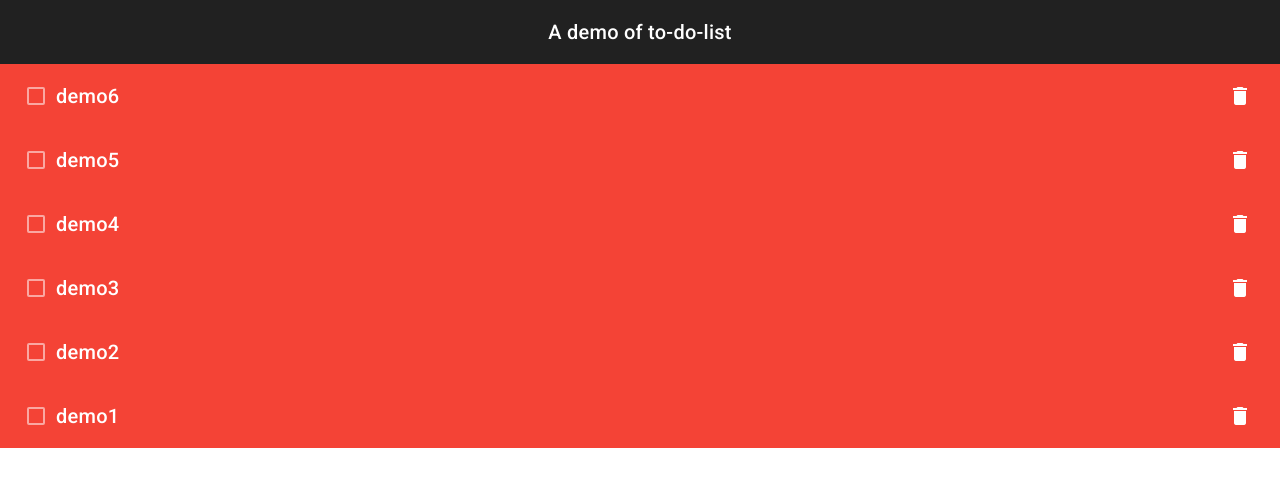
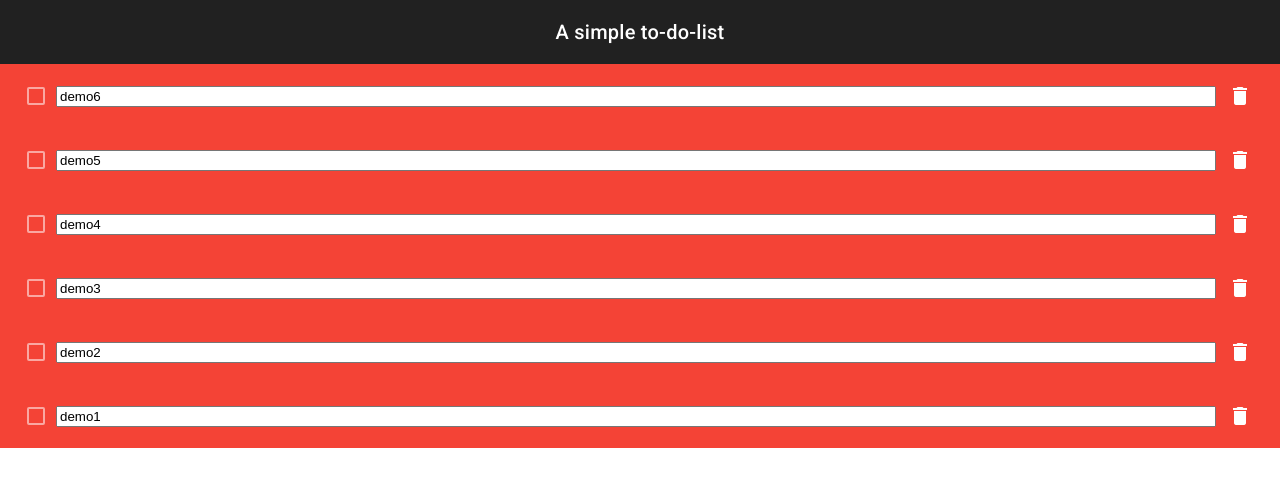
Before and after one commit to zarda/AngularDemo-to-do-list, an Angular app in the folder client/: page / in a window 1280 px wide. Shown: the top 486 px of the page. Built offline with nearby package versions, Linux system fonts and the light colour scheme.

Commit message:
Let description be editable

```diff
--- a/client/src/app/app.module.ts
+++ b/client/src/app/app.module.ts
@@ -1,9 +1,10 @@
 import { NgModule } from '@angular/core';
 import { BrowserModule } from '@angular/platform-browser';
-import { MatToolbarModule } from '@angular/material/toolbar';
-import { MatIconModule } from '@angular/material/icon';
 import { MatButtonModule } from '@angular/material/button';
 import { MatCheckboxModule } from '@angular/material/checkbox';
+import { MatIconModule } from '@angular/material/icon';
+import { MatInputModule } from '@angular/material/input';
+import { MatToolbarModule } from '@angular/material/toolbar';
 
 import { AppRoutingModule } from './app-routing.module';
 import { AppComponent } from './app.component';
@@ -23,6 +24,7 @@ import { provideAnimationsAsync } from '@angular/platform-browser/animations/asy
     MatButtonModule,
     MatCheckboxModule,
     MatIconModule,
+    MatInputModule,
     MatToolbarModule,
   ],
   providers: [
--- a/client/src/app/title/title.component.html
+++ b/client/src/app/title/title.component.html
@@ -1,3 +1,3 @@
 <mat-toolbar class="app-header">
-    <span class="align-center">A demo of to-do-list</span>
+    <span class="align-center">A simple to-do-list</span>
 </mat-toolbar>
--- a/client/src/app/to-do-list/to-do-list.component.css
+++ b/client/src/app/to-do-list/to-do-list.component.css
@@ -5,3 +5,7 @@
 .icon-pad {
     padding: 0 14px;
 }
+
+.width-full {
+    width: 100%;
+}
--- a/client/src/app/to-do-list/to-do-list.component.html
+++ b/client/src/app/to-do-list/to-do-list.component.html
@@ -6,9 +6,14 @@
             (change)="checkCompleted(key)"
             >
         </mat-checkbox>
-        <span>
-            {{listDataService.getDescription(key)}}
-        </span>
+        <input
+            type="text"
+            matInput
+            class="width-full"
+            placeholder="Task description"
+            [value]="listDataService.getDescription(key)"
+            (change)="listDataService.setDescription(key, $any($event.target).value)"
+            >
         <span class="spacer"></span>
         <button
             mat-icon-button
```
